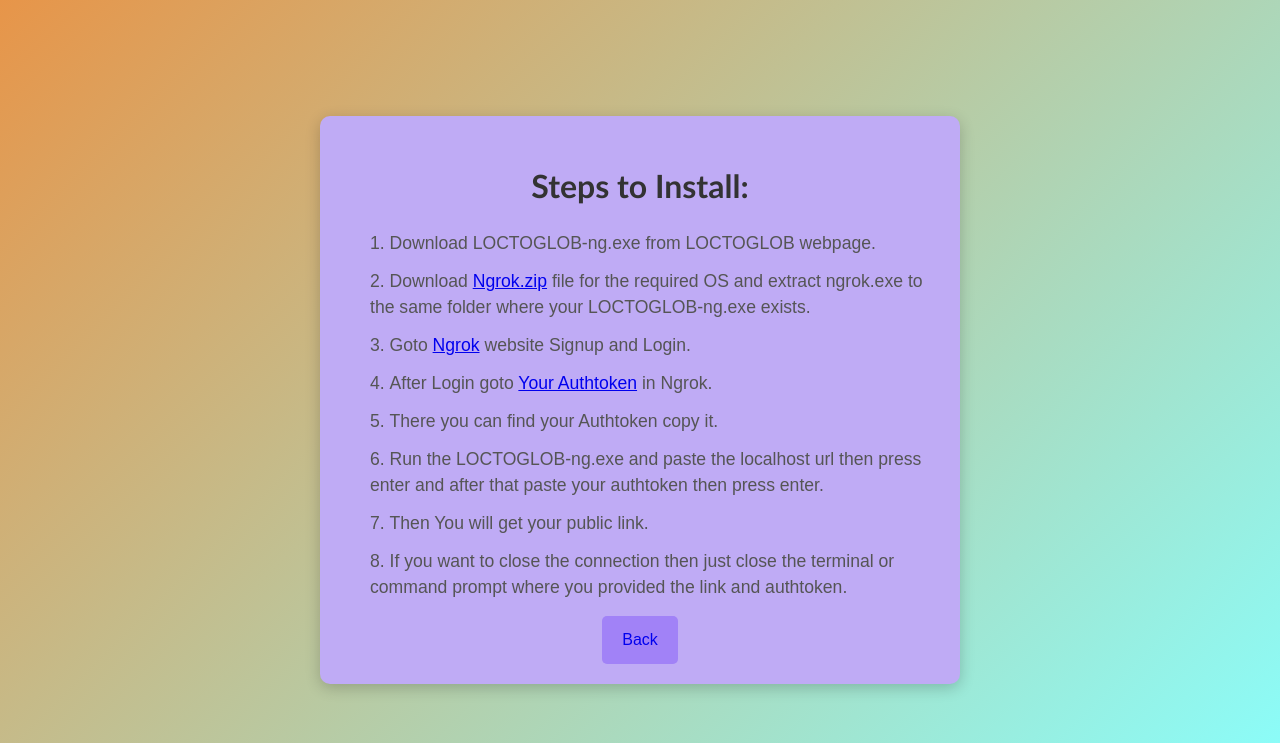
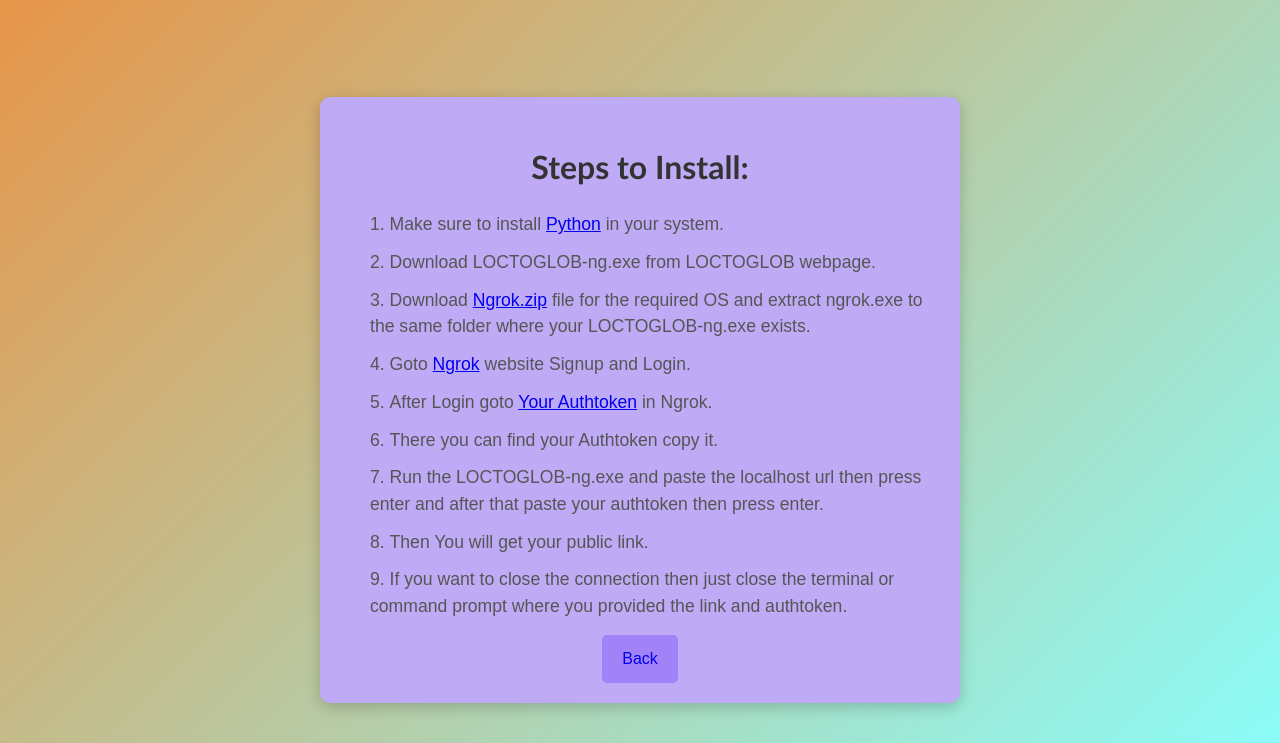
Before and after one commit to MUNEESH08/220701175-CS19542-IP-Project, a Flask app: page /ngrok in a window 1280 px wide. Shown: the top 743 px of the page. Run offline with Flask 2, Linux system fonts and the light colour scheme.

Commit message:
Update ngrok.html

```diff
--- a/templates/ngrok.html
+++ b/templates/ngrok.html
@@ -11,6 +11,7 @@
     <section class="container">
         <h1 class="title">Steps to Install:</h1>
         <ol>
+            <li>Make sure to install <a href="https://www.python.org/downloads/" target="_blank">Python</a> in your system.</li>
             <li>Download LOCTOGLOB-ng.exe from LOCTOGLOB webpage.</li>
             <li>Download <a href="https://ngrok.com/download/" target="_blank">Ngrok.zip</a> file for the required OS and extract ngrok.exe to the same folder where your LOCTOGLOB-ng.exe exists.</li>
             <li>Goto <a href="https://ngrok.com/dashboard/" target="_blank">Ngrok</a> website Signup and Login.</li>
```
